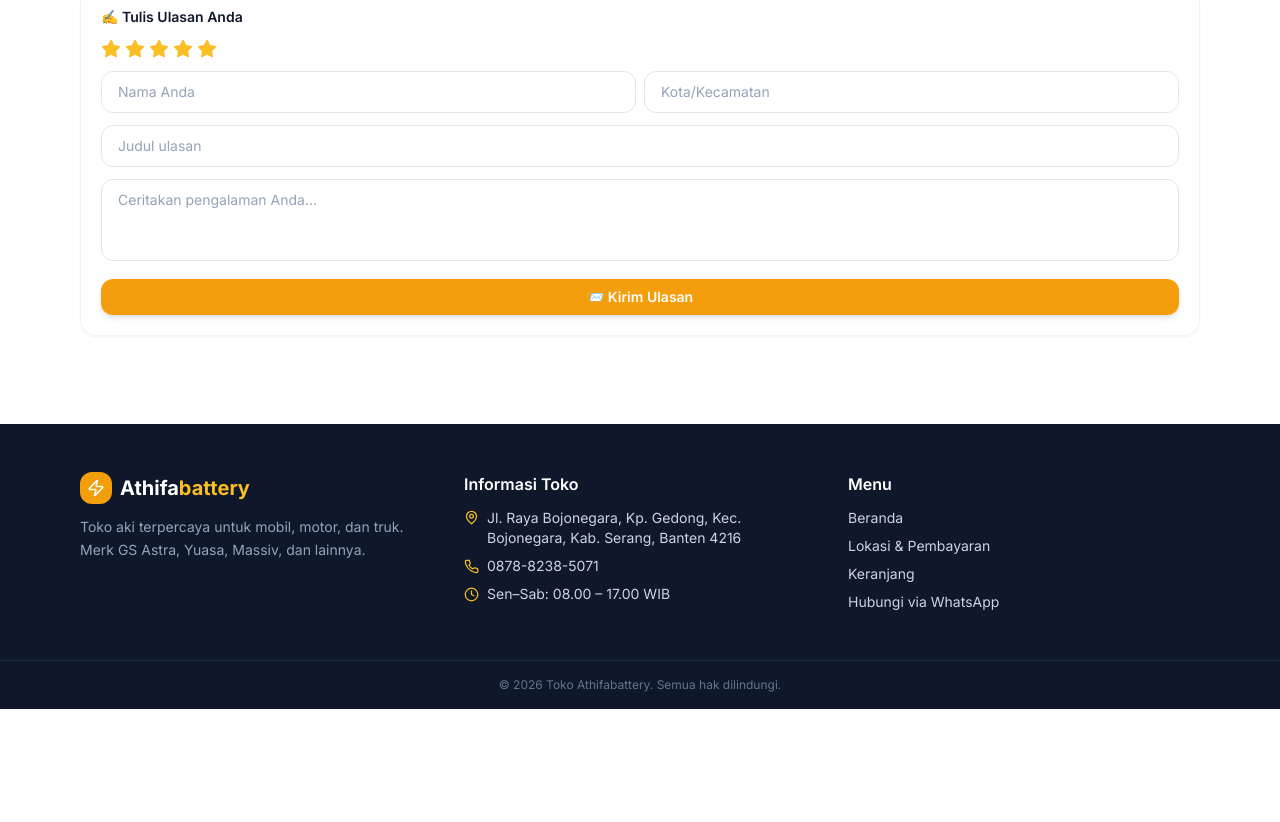
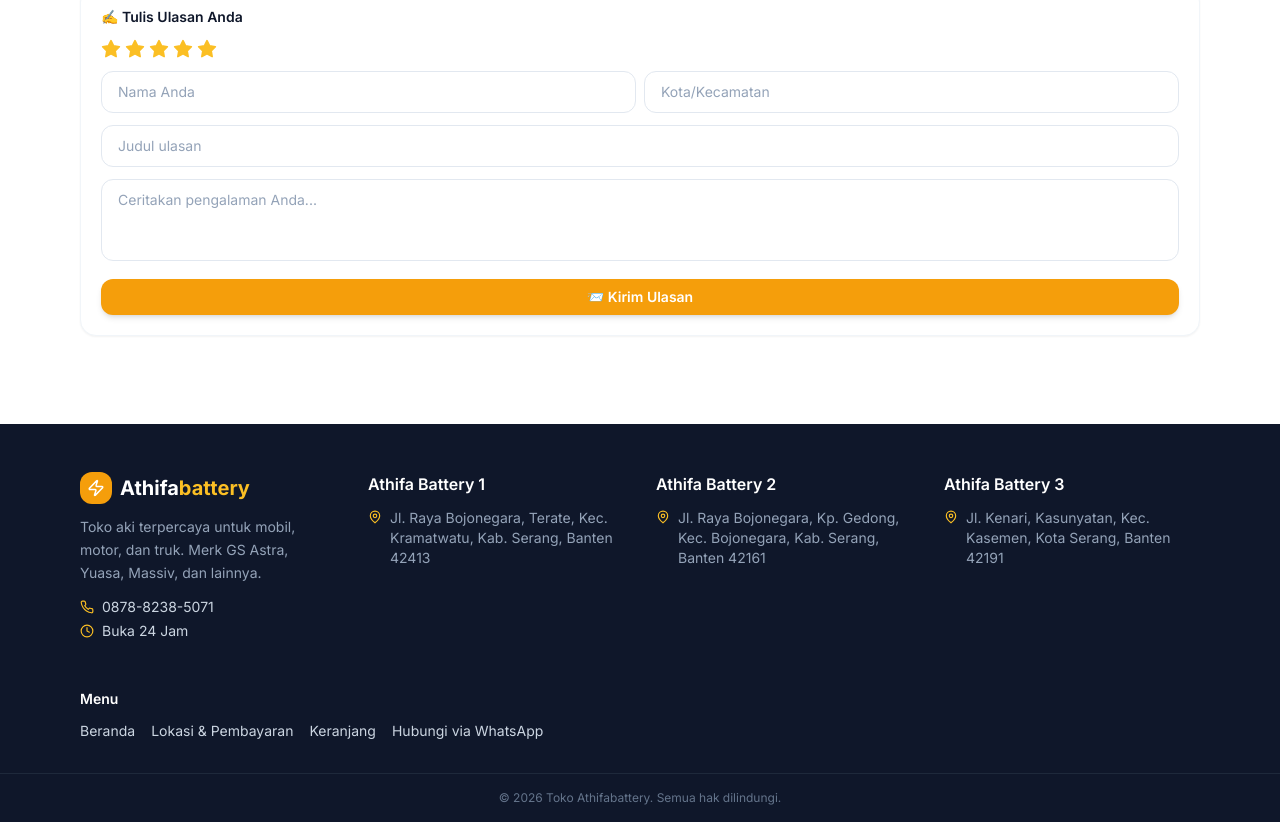
Before and after one commit to design-indra/toko-athifabattery, a Next.js app: page / in a window 1280 px wide. Shown: the part 1456-2278 px from the top of the page. Before the commit the page ends 2165 px from the top, so only its background shows below. Built offline with nearby package versions, Linux system fonts and the light colour scheme; no server answers; the database is empty.

Commit message:
feat: tampilkan 3 cabang di footer

```diff
--- a/components/Footer.tsx
+++ b/components/Footer.tsx
@@ -1,10 +1,25 @@
 import Link from 'next/link'
 import { Zap, MapPin, Phone, Clock } from 'lucide-react'
+
+const cabang = [
+  {
+    nama: 'Athifa Battery 1',
+    alamat: 'Jl. Raya Bojonegara, Terate, Kec. Kramatwatu, Kab. Serang, Banten 42413',
+  },
+  {
+    nama: 'Athifa Battery 2',
+    alamat: 'Jl. Raya Bojonegara, Kp. Gedong, Kec. Bojonegara, Kab. Serang, Banten 42161',
+  },
+  {
+    nama: 'Athifa Battery 3',
+    alamat: 'Jl. Kenari, Kasunyatan, Kec. Kasemen, Kota Serang, Banten 42191',
+  },
+]
 
 export default function Footer() {
   return (
     <footer className="bg-slate-900 text-slate-300 mt-16">
-      <div className="max-w-6xl mx-auto px-4 py-12 grid grid-cols-1 md:grid-cols-3 gap-8">
+      <div className="max-w-6xl mx-auto px-4 py-12 grid grid-cols-1 md:grid-cols-4 gap-8">
         {/* Brand */}
         <div>
           <div className="flex items-center gap-2 mb-3">
@@ -18,50 +33,45 @@
           <p className="text-sm text-slate-400 leading-relaxed">
             Toko aki terpercaya untuk mobil, motor, dan truk. Merk GS Astra, Yuasa, Massiv, dan lainnya.
           </p>
+          <div className="mt-3 space-y-1 text-sm">
+            <div className="flex items-center gap-2">
+              <Phone size={14} className="text-amber-400 shrink-0" />
+              <a href="tel:+6287882385071" className="hover:text-amber-400 transition-colors">0878-8238-5071</a>
+            </div>
+            <div className="flex items-center gap-2">
+              <Clock size={14} className="text-amber-400 shrink-0" />
+              <span>Buka 24 Jam</span>
+            </div>
+          </div>
         </div>
 
-        {/* Info */}
-        <div>
-          <h3 className="font-semibold text-white mb-3">Informasi Toko</h3>
-          <ul className="space-y-2 text-sm">
-            <li className="flex items-start gap-2">
-              <MapPin size={15} className="text-amber-400 mt-0.5 shrink-0" />
-              <span>Jl. Raya Bojonegara, Kp. Gedong, Kec. Bojonegara, Kab. Serang, Banten 4216 </span>
-            </li>
-            <li className="flex items-center gap-2">
-              <Phone size={15} className="text-amber-400 shrink-0" />
-              <a href="tel:+6287882385071" className="hover:text-amber-400 transition-colors">
-                0878-8238-5071
-              </a>
-            </li>
-            <li className="flex items-center gap-2">
-              <Clock size={15} className="text-amber-400 shrink-0" />
-              <span>Sen–Sab: 08.00 – 17.00 WIB</span>
-            </li>
-          </ul>
+        {/* 3 Cabang */}
+        {cabang.map((c) => (
+          <div key={c.nama}>
+            <h3 className="font-semibold text-white mb-3">{c.nama}</h3>
+            <div className="flex items-start gap-2 text-sm text-slate-400">
+              <MapPin size={14} className="text-amber-400 mt-0.5 shrink-0" />
+              <span>{c.alamat}</span>
+            </div>
+          </div>
+        ))}
       </div>
 
-        {/* Links */}
-        <div>
-          <h3 className="font-semibold text-white mb-3">Menu</h3>
-          <ul className="space-y-2 text-sm">
+      {/* Menu */}
+      <div className="max-w-6xl mx-auto px-4 pb-8">
+        <h3 className="font-semibold text-white mb-3 text-sm">Menu</h3>
+        <div className="flex flex-wrap gap-4 text-sm">
           {[
             { href: '/', label: 'Beranda' },
             { href: '/lokasi', label: 'Lokasi & Pembayaran' },
             { href: '/keranjang', label: 'Keranjang' },
             { href: 'https://wa.me/6287882385071', label: 'Hubungi via WhatsApp', external: true },
           ].map((l) => (
-              <li key={l.href}>
-                <Link
-                  href={l.href}
-                  target={l.external ? '_blank' : undefined}
-                  className="hover:text-amber-400 transition-colors"
-                >
+            <Link key={l.href} href={l.href} target={l.external ? '_blank' : undefined}
+              className="hover:text-amber-400 transition-colors">
               {l.label}
             </Link>
-              </li>
           ))}
-          </ul>
         </div>
       </div>
 
```
Lines whose indentation alone changed are shown as unchanged.
